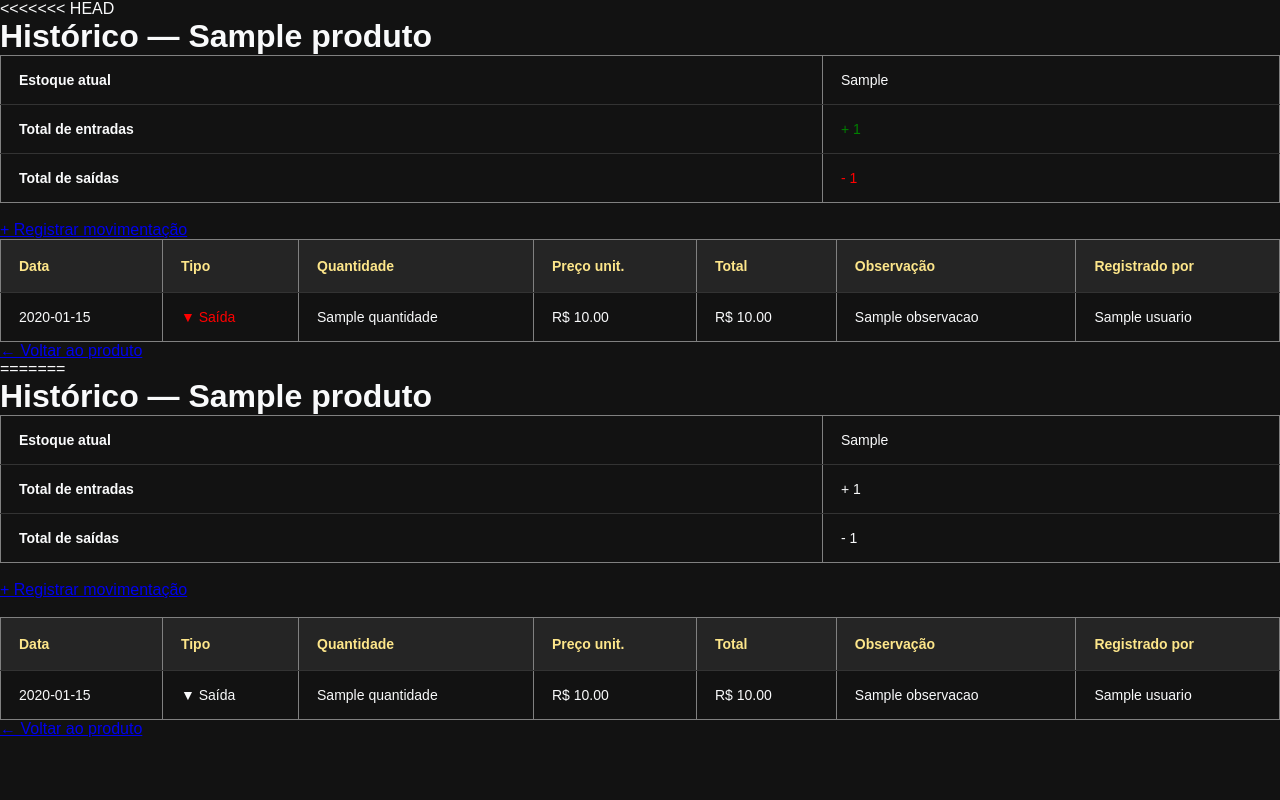
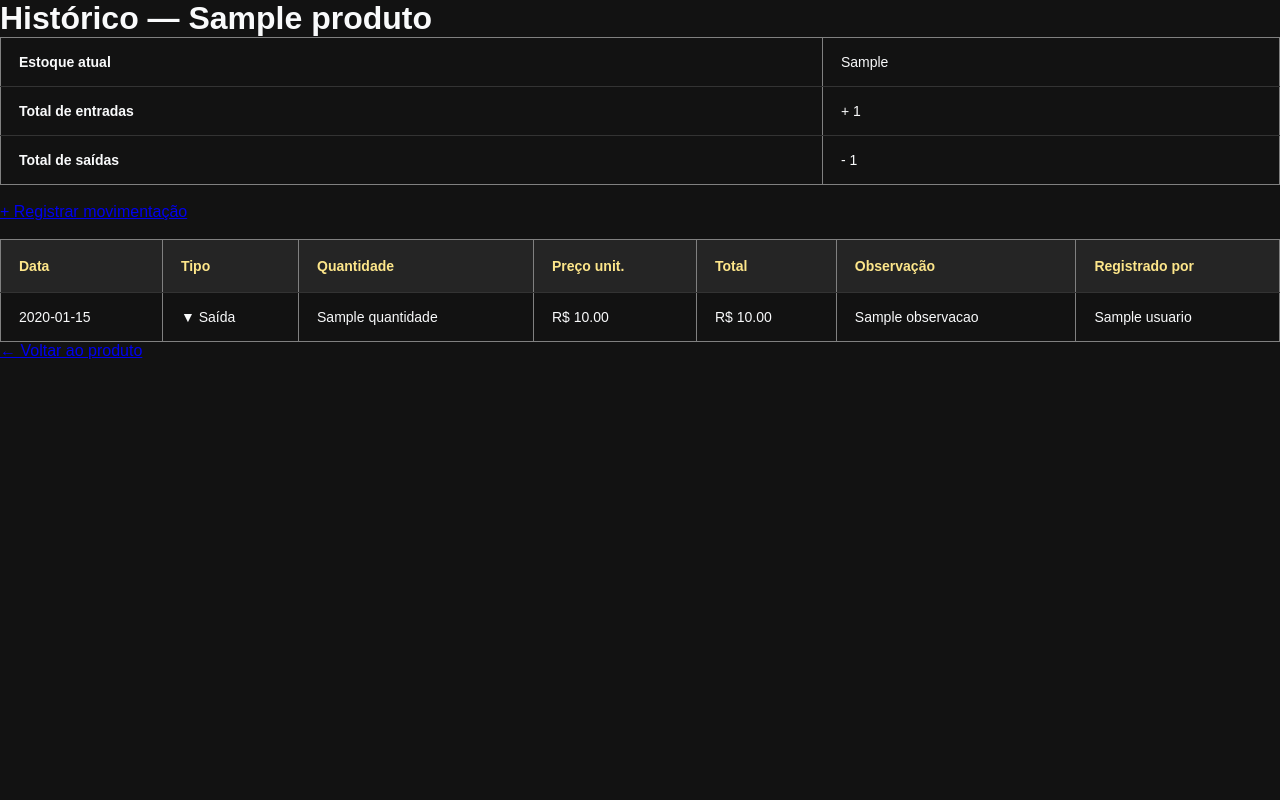
Before and after one commit to Jessy-Lima/Nova-Adega, a FastAPI app: template app/templates/movimentacoes/historico.html in a window 1280 px wide. Run offline with FastAPI, Linux system fonts and the light colour scheme; the template is opened without the code that fills it: most values are stand-ins (such as "Sample title", 1, 10 or a date in 2020).

Commit message:
refactor: Reestruturar templates form.html e historico.html para melhorar a legibilidade e a usabilidade

```diff
--- a/app/templates/movimentacoes/historico.html
+++ b/app/templates/movimentacoes/historico.html
@@ -1,84 +1,3 @@
-<<<<<<< HEAD
-<!-- templates/movimentacoes/historico.html -->
-<!DOCTYPE html>
-<html lang="pt-br">
-<head>
-    <meta charset="UTF-8">
-    <link rel="stylesheet" href="/static/css/movimentacoes.css">
-    <title>Histórico — {{ produto.nome }}</title>
-</head>
-<body>
-    <h1>Histórico — {{ produto.nome }}</h1>
-
-    <!-- Resumo do produto -->
-    <table border="1" cellpadding="8">
-        <tr>
-            <td><strong>Estoque atual</strong></td>
-            <td>{{ produto.estoque_atual }}</td>
-        </tr>
-        <tr>
-            <td><strong>Total de entradas</strong></td>
-            <td style="color:green">+ {{ total_entradas }}</td>
-        </tr>
-        <tr>
-            <td><strong>Total de saídas</strong></td>
-            <td style="color:red">- {{ total_saidas }}</td>
-        </tr>
-    </table>
-
-    <br>
-    <a href="/movimentacoes/nova?produto_id={{ produto.id }}">
-        + Registrar movimentação
-    </a>
-
-    <!-- Histórico de movimentações -->
-    <table border="1" cellpadding="8">
-        <thead>
-            <tr>
-                <th>Data</th>
-                <th>Tipo</th>
-                <th>Quantidade</th>
-                <th>Preço unit.</th>
-                <th>Total</th>
-                <th>Observação</th>
-                <th>Registrado por</th>
-            </tr>
-        </thead>
-        <tbody>
-            {% for m in movimentacoes %}
-            <tr>
-                <td>{{ m.criado_em.strftime('%d/%m/%Y %H:%M') }}</td>
-                <td>
-                    {% if m.tipo.value == 'entrada' %}
-                        <span style="color:green">▲ Entrada</span>
-                    {% else %}
-                        <span style="color:red">▼ Saída</span>
-                    {% endif %}
-                </td>
-                <td>{{ m.quantidade }}</td>
-                <td>R$ {{ "%.2f"|format(m.preco_unitario) }}</td>
-                <td>R$ {{ "%.2f"|format(m.valor_total) }}</td>
-                <td>{{ m.observacao or "—" }}</td>
-                <td>{{ m.usuario.nome if m.usuario else "—" }}</td>
-            </tr>
-            {% endfor %}
-
-            {% if not movimentacoes %}
-            <tr>
-                <td colspan="7" style="text-align:center">
-                    Nenhuma movimentação registrada.
-                </td>
-            </tr>
-            {% endif %}
-        </tbody>
-    </table>
-
-    <p>
-        <a href="/produtos/{{ produto.id }}">← Voltar ao produto</a>
-    </p>
-</body>
-</html>
-=======
 {% extends "base.html" %}
 
 {% block title %}Histórico — {{ produto.nome }}{% endblock %}
@@ -191,5 +110,3 @@
 </p>
 
 {% endblock %}
-
->>>>>>> 1057855f09535d047db5ec329b4c6b81ce074b13
```
Also changed, not shown: app/templates/categorias/form.html (+10 -8 lines).
